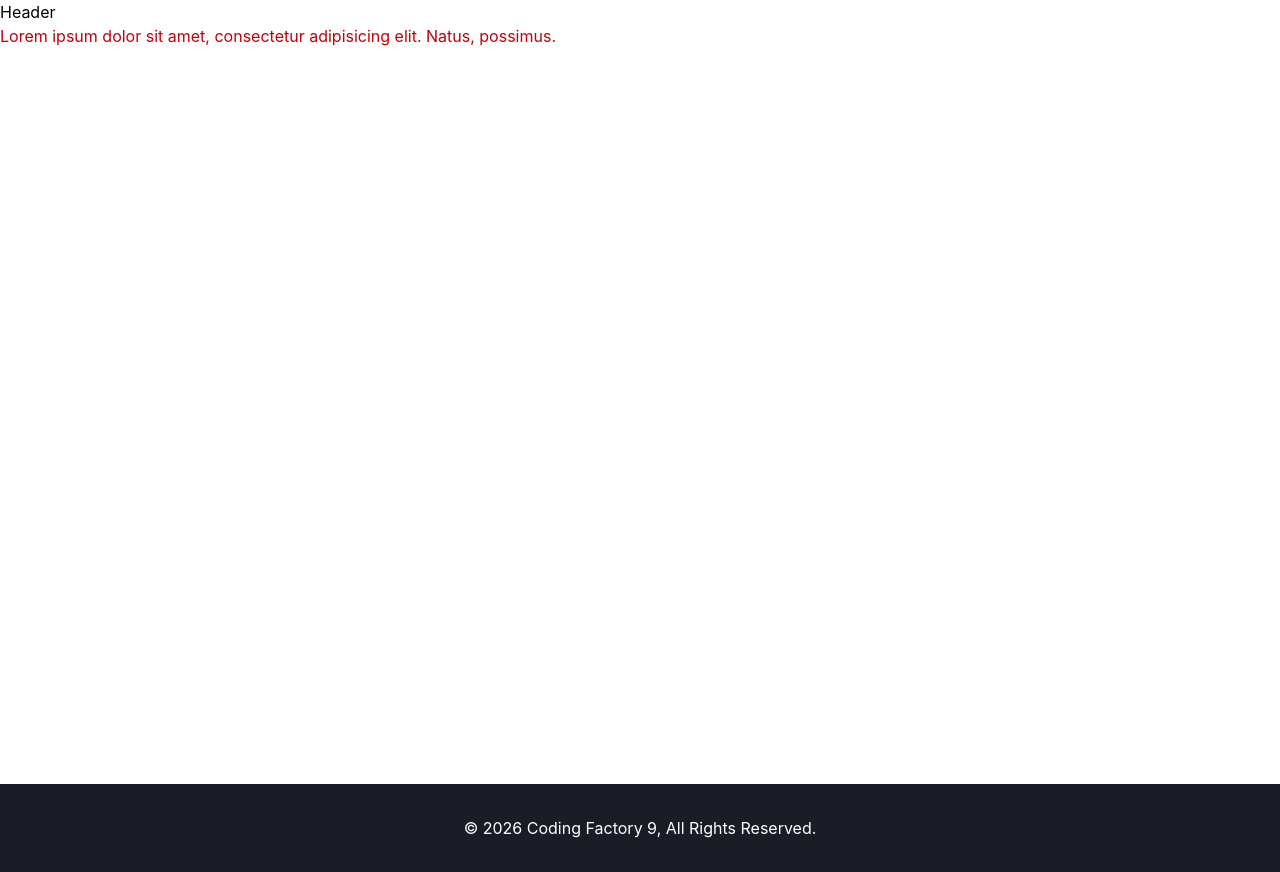
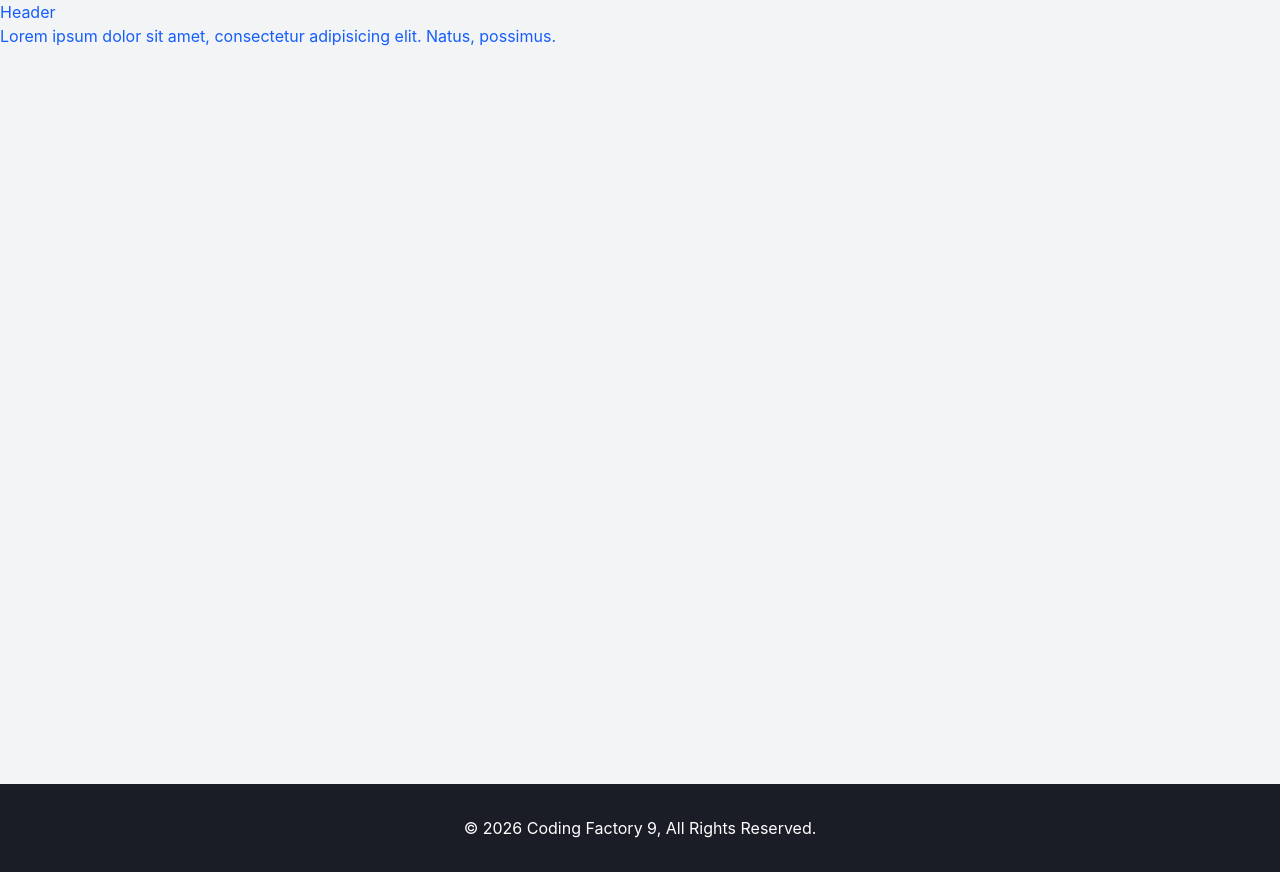
Before and after one commit to PantelisTs/cf9-react, a React (Vite) app: page / in a window 1280 px wide. Built offline with nearby package versions, Linux system fonts and the light colour scheme.

Commit message:
feat(layout): introduce addClasses prop

```diff
--- a/src/App.tsx
+++ b/src/App.tsx
@@ -69,9 +69,9 @@ function App() {
         {/*<ArrowFunctionalComponentWithProps title="Heading 3"/>*/}
 
 
-        <Layout>
+        <Layout addClasses="text-blue-600 bg-gray-100">
             {/*<ArrowFunctionalComponentWithProps title="Second Title" description="Description" />*/}
-            <p className="text-red-700">Lorem ipsum dolor sit amet, consectetur adipisicing elit. Natus, possimus.</p>
+            <p>Lorem ipsum dolor sit amet, consectetur adipisicing elit. Natus, possimus.</p>
         </Layout>
 
         <div></div>
--- a/src/components/Layout.tsx
+++ b/src/components/Layout.tsx
@@ -3,17 +3,20 @@ import Footer from "./Footer";
 
 interface LayoutProps {
     children: React.ReactNode;
+    addClasses?: string;
 
 }
 
-const Layout = ({children}: LayoutProps) => {
+const Layout = ({children, addClasses}: LayoutProps) => {
     return (
         <>
-            <Header/>
-            <main className="Container mx-auto min-h-[95vh]">
-                {children}
-            </main>
-            <Footer/>
+            <div className={addClasses}>
+                <Header/>
+                <main className="Container mx-auto min-h-[95vh]">
+                    {children}
+                </main>
+                <Footer/>
+            </div>
         </>
     )
 }
```
